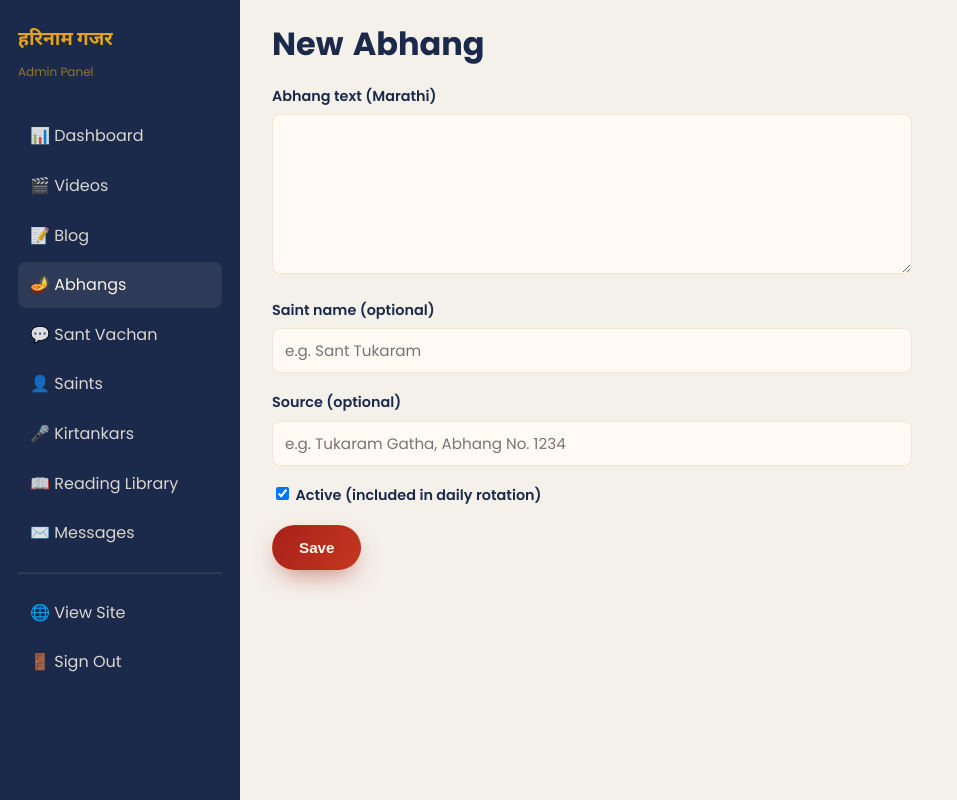
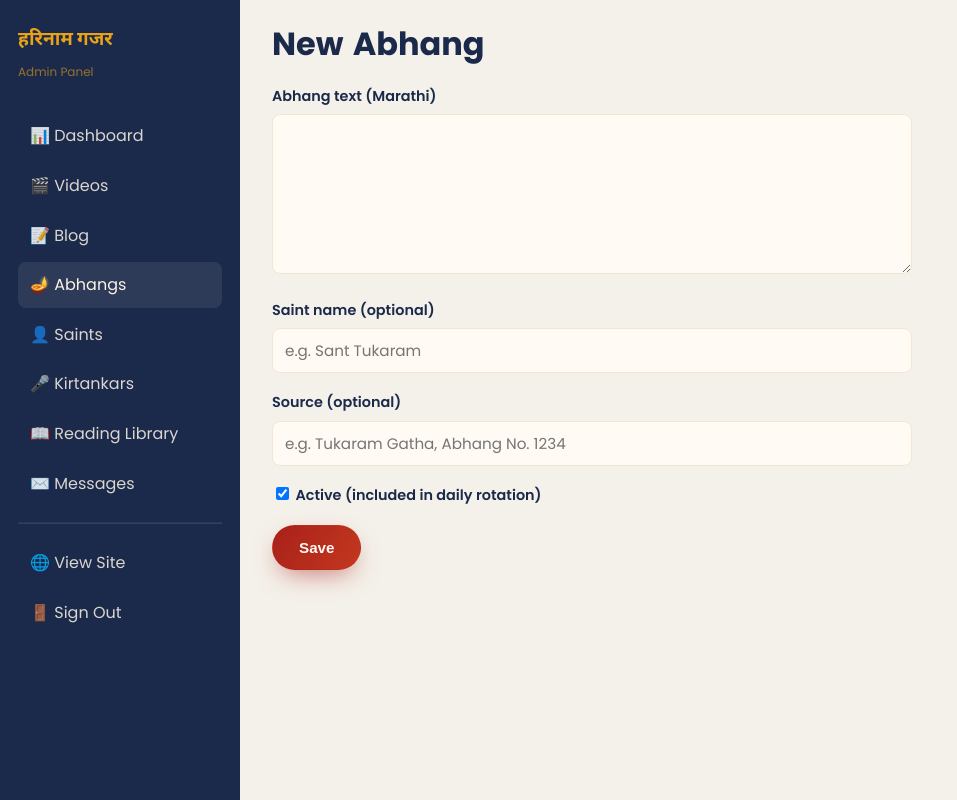
Before and after one commit to sachinsanap1/harinam-gajar-official, a Flask app: page /admin/abhangs/new in a window 1280 px wide. Shown: the whole page, without its empty margins (0-957 px from the left). Run offline with Flask 3, Linux system fonts and the light colour scheme; the visitor is signed in with stand-in values (Sample User, id 1).

Commit message:
Update base.html

```diff
--- a/templates/admin/base.html
+++ b/templates/admin/base.html
@@ -15,7 +15,6 @@
     <a href="{{ url_for('admin.videos') }}" class="{{ 'active' if request.endpoint.startswith('admin.videos') if request.endpoint else '' }}">🎬 Videos</a>
     <a href="{{ url_for('admin.blog_list') }}" class="{{ 'active' if 'blog' in request.endpoint }}">📝 Blog</a>
     <a href="{{ url_for('admin.abhang_list') }}" class="{{ 'active' if request.endpoint and request.endpoint.startswith('admin.abhang') }}">🪔 Abhangs</a>
-    <a href="{{ url_for('admin.vachan_list') }}" class="{{ 'active' if request.endpoint and request.endpoint.startswith('admin.vachan') }}">💬 Sant Vachan</a>
     <a href="{{ url_for('admin.saint_list') }}" class="{{ 'active' if request.endpoint and request.endpoint.startswith('admin.saint') }}">👤 Saints</a>
     <a href="{{ url_for('admin.kirtankar_list') }}" class="{{ 'active' if request.endpoint and request.endpoint.startswith('admin.kirtankar') }}">🎤 Kirtankars</a>
     <a href="{{ url_for('admin.reading_list') }}" class="{{ 'active' if request.endpoint and request.endpoint.startswith('admin.reading') }}">📖 Reading Library</a>
```
